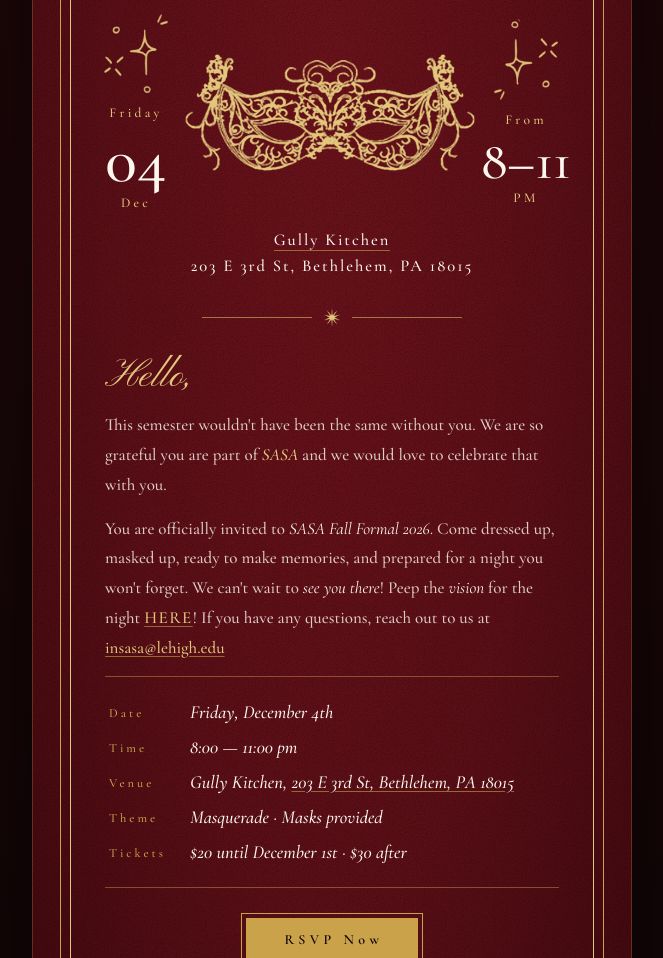
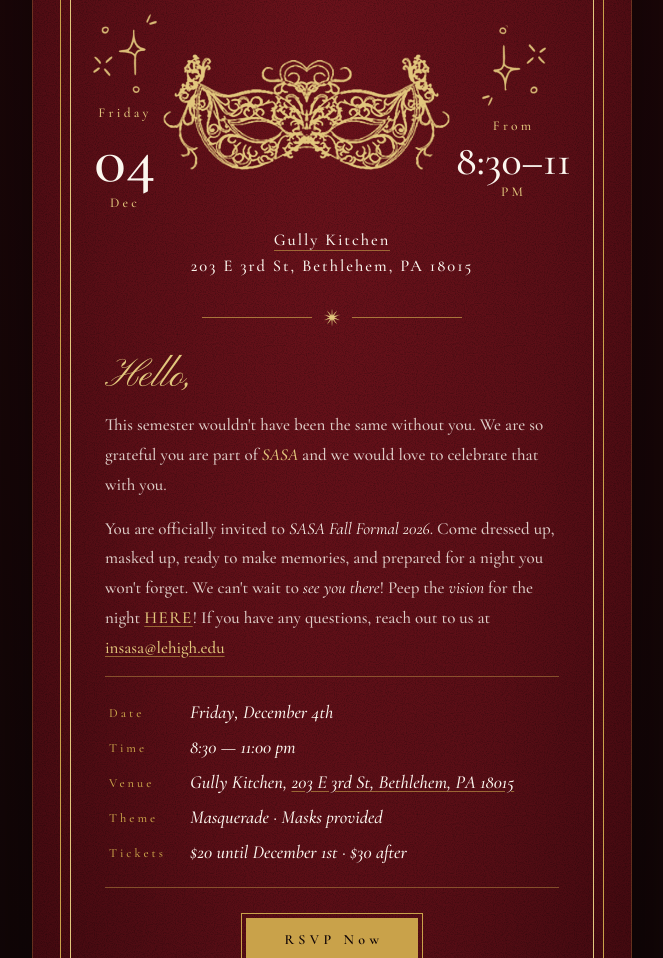
Before and after one commit to kripahsk-29/SASA-Fall-Formal, a plain HTML site: page invitation.html in a window 1280 px wide. Shown: the part 460-1418 px from the top of the page, without its empty margins (308-971 px from the left). Drawn offline with nearby package versions, Linux system fonts and the light colour scheme; a web font is replaced by a local one.

Commit message:
Change time to 8:30–11 pm
Co-Authored-By: Claude Opus 5.5 <noreply@anthropic.com>

```diff
--- a/invitation.html
+++ b/invitation.html
@@ -308,6 +308,7 @@
   .theme-line { font-size: 15.5px; font-weight: 600; }
   .rsvp { font-size: 14px; font-weight: 600; }
   .stamp .small { font-size: 13.5px; }
+  .stamp .big.time { font-size: clamp(30px, 6.4vw, 42px); }
 
   /* mask is wide, so give the middle column more room */
   .feature { grid-template-columns: 1fr minmax(0, 290px) 1fr; margin-top: 26px; margin-bottom: 18px; }
@@ -347,7 +348,7 @@
         <div class="stamp">
           <img class="sparkle" src="art/sparkle-right.png" alt="" aria-hidden="true">
           <div class="small">From</div>
-          <div class="big time">8–11</div>
+          <div class="big time">8:30–11</div>
           <div class="small">PM</div>
         </div>
       </div>
@@ -373,7 +374,7 @@
         <dd>Friday, December 4th</dd>
 
         <dt>Time</dt>
-        <dd>8:00 — 11:00 pm</dd>
+        <dd>8:30 — 11:00 pm</dd>
 
         <dt>Venue</dt>
         <dd>Gully Kitchen, <a href="https://maps.google.com/?q=Gully+Kitchen+203+E+3rd+St+Bethlehem+PA+18015" target="_blank">203 E 3rd St, Bethlehem, PA 18015</a></dd>
```
Also changed, not shown: email.html (+2 -2 lines), index.html (+1 -1 lines), email/invite-poster.jpg.
